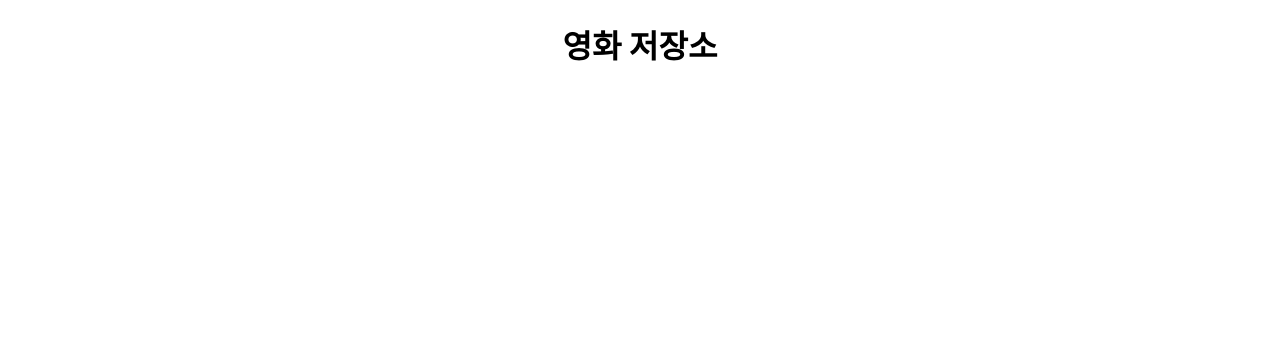
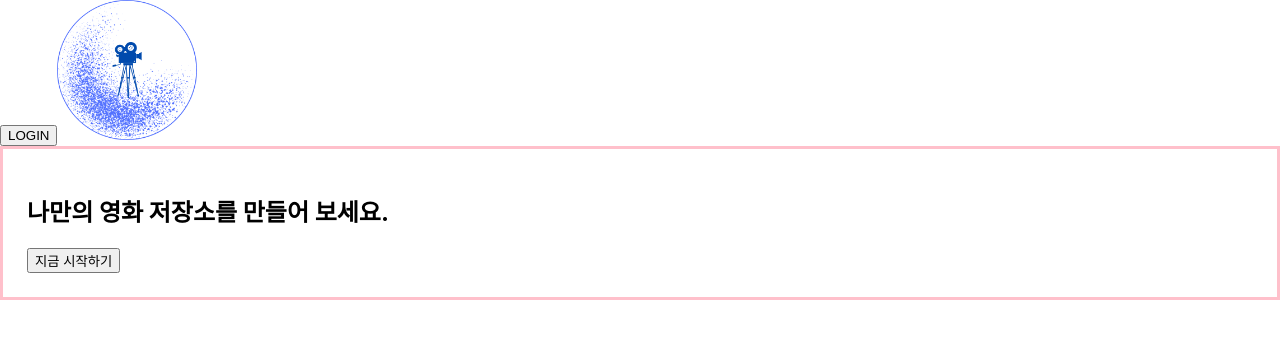
Before and after one commit to hmshp/film-planet, a React (Create React App) app in the folder client/: page / in a window 1280 px wide. Shown: the top 338 px of the page. Built offline with nearby package versions, Linux system fonts and the light colour scheme.

Commit message:
라우팅 설정

```diff
--- a/client/src/App.js
+++ b/client/src/App.js
@@ -1,10 +1,33 @@
-import './App.css';
+import "./App.css";
+import {
+  BrowserRouter as Router,
+  Routes,
+  Route,
+  Navigate,
+} from "react-router-dom";
+import Header from "./components/Header";
+import Home from "./pages/home/Home";
+import MyHome from "./pages/home/MyHome";
+import Movie from "./pages/movie/Movie";
+import EditMovie from './pages/movie/EditMovie';
+import AddMovie from './pages/movie/AddMovie';
+import Login from './pages/user/Login';
+import Signup from './pages/user/Signup';
 
 function App() {
   return (
-    <div className="App">
-      <h1>영화 저장소</h1>
-    </div>
+    <Router>
+      <Header />
+      <Routes>
+        <Route index element={<Home />} />
+        <Route exact path="/:username" element={<MyHome />} />
+        <Route path="/movies/:id" element={<Movie />} />
+        <Route path="/edit-movie/:id" element={<EditMovie />} />
+        <Route path="/add-movie" element={<AddMovie />} />
+        <Route path="/login" element={<Login />} />
+        <Route path="/signup" element={<Signup />} />
+      </Routes>
+    </Router>
   );
 }
 
```
